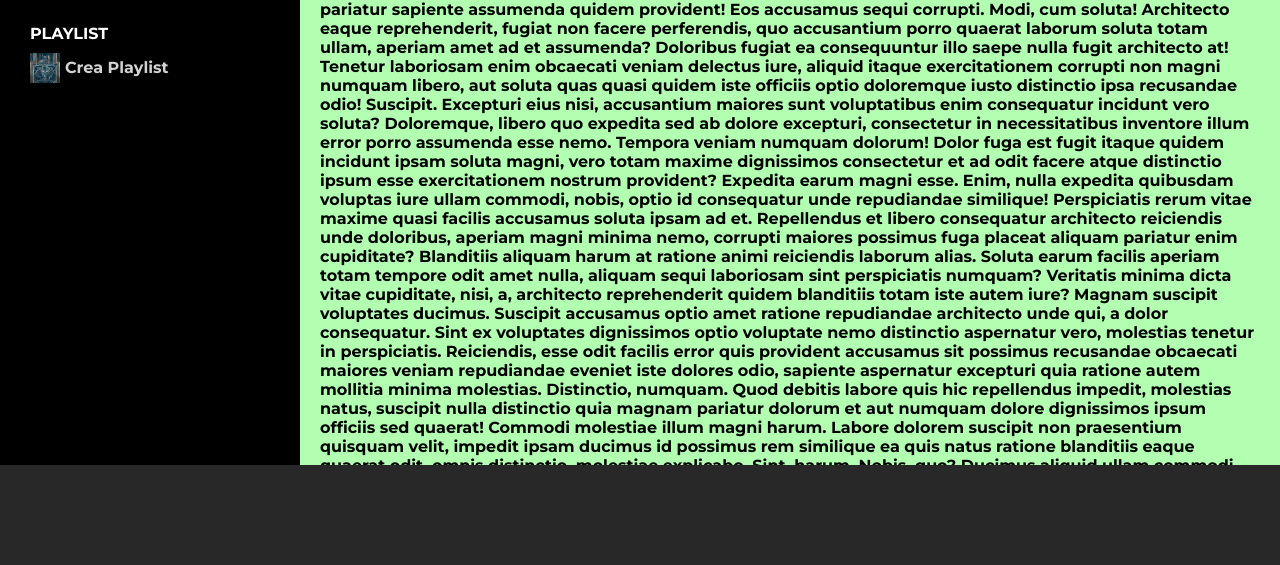
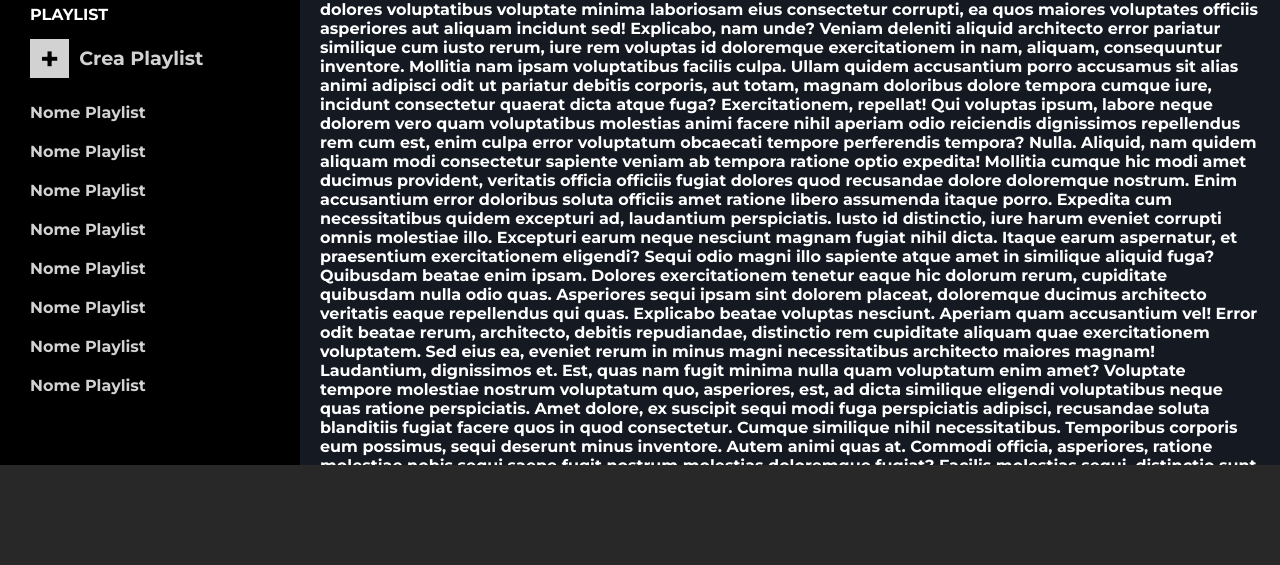
Before and after one commit to PlacidoBonfiglio/html-css-spotifyweb, a plain HTML site: page index.html in a window 1280 px wide. Shown: the part 235-800 px from the top of the page. Drawn offline with Linux system fonts and the light colour scheme.

Commit message:
added scrollbar into playlist

```diff
--- a/css/styles.css
+++ b/css/styles.css
@@ -2,22 +2,22 @@
     .sidebar {
         width: 300px;
         padding: 0 30px;
-    }/* Si ingrandisce la sidebar */
+    }/* bigger sidebar */
 
     .dn {
         display: inline;
         margin-left: 5px;
-    }/* Appaiono scritte nella sidebar superati i 768px */
+    }/* sidebar text popup */
 
     .top-sidebar-logo-small {
         display: none;
-    }/* Il logo piccolo scompare */
+    }/* small logo disappear */
 
     .sidebar-active {
         display: inline;
-    }
+    }/* Sidebar active appear */
 
     main {
         width: calc(100% - 300px);
-    }/* Il MAIN si adatta alla sidebar che si espande */
+    }/* The MAIN expands and fits into the sidebar */
 }
--- a/css/stylexs.css
+++ b/css/stylexs.css
@@ -21,22 +21,30 @@ img {
     display: inline-block;
 }
 
-.hover:hover *{
+
+/* GENERICS */
+ul {
+    list-style-type: none;
+}
+
+.white,
+h2,
+h3,
+p {
     color: white;
 }
 
-/* GENERICS */
 a {
     text-decoration: none;
     color: #D2D2D2;
 }
 
+.hover:hover *{
+    color: white;
+}
+
 .dn {
     display: none;
-}
-
-.white {
-    color: white;
 }
 
 /*  TOP CONTENT */
@@ -97,6 +105,34 @@ span.sidebar-active {
     top: 100px;
 }
 
+/* Playlist */
+li span.add {
+    color: black;
+    background-color: #D2D2D2;
+    font-size: 2rem;
+    padding: 0 10px;
+    margin-top: 10px;
+    margin-bottom: 30px;
+    margin-right: 10px;
+    position: relative;
+    left: 0;
+    top: 5px;
+    display: inline-block;
+}
+
+.create-playlist {
+    font-size: 1.2rem;
+}
+
+.playlist {
+    height: 300px;
+    overflow-y: auto;
+}
+
+.playlist li {
+    margin-bottom: 20px;
+}
+
 /* SIDEBAR BOTTOM */
 .sidebar-bottom {
     flex-basis: 20%;
@@ -105,7 +141,7 @@ span.sidebar-active {
 /* MAIN */
 main {
     height: calc(100vh - 100px);
-    background-color: rgb(178, 255, 178);
+    background-color: #141922;
     width: calc(100% - 50px);
     overflow: auto;
 }
--- a/index.html
+++ b/index.html
@@ -25,7 +25,11 @@
 
 <body>
     <nav class="top-content row">
+
+        <!-- SIDEBAR -->
         <nav class="sidebar row">
+
+            <!-- SIDEBAR TOP -->
             <nav class="sidebar-top">
                 <nav>
                     <ul class="sidebar-col-top relative">
@@ -37,82 +41,92 @@
                     </ul>
                 </nav>
 
+                <!-- PLAYLIST -->
                 <nav class="dn">
                     <ul>
                         <li><span class="white">PLAYLIST</span></li>
-                        <li class="hover"><a href="#"><img src="img/youg.jpeg" alt="Sidebar Library" class="top-sidebar-icon"><span class="dn">Crea Playlist</span></a></li>
+                        <li class="hover"><a href="#"><span class="add">+</span><span class="create-playlist">Crea Playlist</span></a></li>
                     </ul>
+
+                    <nav class="playlist">
+                        <ul>
+                            <li class="hover"><a href="#">Nome Playlist</a></li>
+                            <li class="hover"><a href="#">Nome Playlist</a></li>
+                            <li class="hover"><a href="#">Nome Playlist</a></li>
+                            <li class="hover"><a href="#">Nome Playlist</a></li>
+                            <li class="hover"><a href="#">Nome Playlist</a></li>
+                            <li class="hover"><a href="#">Nome Playlist</a></li>
+                            <li class="hover"><a href="#">Nome Playlist</a></li>
+                            <li class="hover"><a href="#">Nome Playlist</a></li>
+                            <li class="hover"><a href="#">Nome Playlist</a></li>
+                            <li class="hover"><a href="#">Nome Playlist</a></li>
+                            <li class="hover"><a href="#">Nome Playlist</a></li>
+                        </ul>
+                    </nav>
                 </nav>
             </nav>
 
+            <!-- SIDEBAR BOTTOM -->
             <nav class="sidebar-bottom">
 
             </nav>
         </nav>
 
         <main class="relative">
+            <!-- HEADER -->
             <header>
                 <nav class="upgrade row">
                     <a href="#">EFFETTUA L'UPGRADE</a>
                 </nav>
             </header>
 
+            <!-- MAIN CONTENT -->
             <nav class="content">
-                Lorem ipsum dolor sit amet consectetur adipisicing elit. Praesentium rerum, a repudiandae eveniet quod eos obcaecati accusamus quaerat dignissimos tempora animi illo cumque pariatur corporis ea velit at, veritatis nam.
-                Eos, ut blanditiis beatae facilis, soluta veritatis modi quasi eaque quia doloribus est vitae nulla inventore, officiis earum et repellat similique nihil placeat sapiente quis in! Libero quo cum tenetur?
-                Reprehenderit ratione ea cumque asperiores sint nam vel ducimus eveniet incidunt saepe reiciendis odio, rerum velit voluptate soluta pariatur sapiente assumenda quidem provident! Eos accusamus sequi corrupti. Modi, cum soluta!
-                Architecto eaque reprehenderit, fugiat non facere perferendis, quo accusantium porro quaerat laborum soluta totam ullam, aperiam amet ad et assumenda? Doloribus fugiat ea consequuntur illo saepe nulla fugit architecto at!
-                Tenetur laboriosam enim obcaecati veniam delectus iure, aliquid itaque exercitationem corrupti non magni numquam libero, aut soluta quas quasi quidem iste officiis optio doloremque iusto distinctio ipsa recusandae odio! Suscipit.
-                Excepturi eius nisi, accusantium maiores sunt voluptatibus enim consequatur incidunt vero soluta? Doloremque, libero quo expedita sed ab dolore excepturi, consectetur in necessitatibus inventore illum error porro assumenda esse nemo.
-                Tempora veniam numquam dolorum! Dolor fuga est fugit itaque quidem incidunt ipsam soluta magni, vero totam maxime dignissimos consectetur et ad odit facere atque distinctio ipsum esse exercitationem nostrum provident?
-                Expedita earum magni esse. Enim, nulla expedita quibusdam voluptas iure ullam commodi, nobis, optio id consequatur unde repudiandae similique! Perspiciatis rerum vitae maxime quasi facilis accusamus soluta ipsam ad et.
-                Repellendus et libero consequatur architecto reiciendis unde doloribus, aperiam magni minima nemo, corrupti maiores possimus fuga placeat aliquam pariatur enim cupiditate? Blanditiis aliquam harum at ratione animi reiciendis laborum alias.
-                Soluta earum facilis aperiam totam tempore odit amet nulla, aliquam sequi laboriosam sint perspiciatis numquam? Veritatis minima dicta vitae cupiditate, nisi, a, architecto reprehenderit quidem blanditiis totam iste autem iure?
-                Magnam suscipit voluptates ducimus. Suscipit accusamus optio amet ratione repudiandae architecto unde qui, a dolor consequatur. Sint ex voluptates dignissimos optio voluptate nemo distinctio aspernatur vero, molestias tenetur in perspiciatis.
-                Reiciendis, esse odit facilis error quis provident accusamus sit possimus recusandae obcaecati maiores veniam repudiandae eveniet iste dolores odio, sapiente aspernatur excepturi quia ratione autem mollitia minima molestias. Distinctio, numquam.
-                Quod debitis labore quis hic repellendus impedit, molestias natus, suscipit nulla distinctio quia magnam pariatur dolorum et aut numquam dolore dignissimos ipsum officiis sed quaerat! Commodi molestiae illum magni harum.
-                Labore dolorem suscipit non praesentium quisquam velit, impedit ipsam ducimus id possimus rem similique ea quis natus ratione blanditiis eaque quaerat odit, omnis distinctio, molestiae explicabo. Sint, harum. Nobis, quo?
-                Ducimus aliquid ullam commodi modi magnam suscipit! Sint ipsum quo aut sed cupiditate, assumenda, fugit neque tempora sit necessitatibus rerum aliquam iure sapiente sequi! Voluptatum, facere debitis? Recusandae, voluptates labore!
-                Ab voluptatibus optio harum libero quam totam perspiciatis aperiam! Ad optio modi repudiandae officia tenetur similique esse provident ipsum laborum ipsam accusamus iure necessitatibus, iusto libero est eaque, animi quidem.
-                Incidunt blanditiis nulla quisquam ullam, laboriosam officia commodi quasi debitis delectus corrupti omnis voluptates nisi necessitatibus ut molestias saepe fugit totam error earum dolorum suscipit dolorem! Impedit consequuntur modi neque.
-                Vero maiores hic unde blanditiis alias molestias voluptatem tenetur voluptate dicta quod! Excepturi a quia, debitis amet natus officia numquam atque sint est, sit in, asperiores sequi esse quae soluta?
-                Repellat, aliquam est sint, molestiae impedit quam dicta porro delectus blanditiis cupiditate excepturi adipisci amet fuga illum vel sequi. Quidem dolorum optio soluta veritatis. Sit rerum asperiores iusto eligendi exercitationem?
-                Ea similique molestiae magni consequatur blanditiis eos nostrum exercitationem optio itaque nesciunt animi inventore, odit fugit labore nam esse quibusdam! Repellat eligendi reprehenderit temporibus earum, incidunt pariatur perferendis illo ab.
-                Consequuntur fugiat obcaecati maiores perferendis? Iusto officiis excepturi vero itaque voluptas aliquid rerum vitae eligendi nihil omnis deserunt culpa minus fuga tempora delectus quisquam dolorem ullam esse, blanditiis minima. Consequatur!
-                Illo quidem qui maxime ullam nostrum sit molestiae adipisci laboriosam tempora, ex accusamus minima, cum corrupti nam sequi ea reprehenderit debitis quaerat. Est minima pariatur harum, sint vel nostrum atque.
-                Doloribus esse at facere iure quas. Perferendis saepe aut, optio quae ullam facilis expedita deserunt at, excepturi a fuga dolores non deleniti animi nobis esse ipsum, natus voluptas recusandae iste.
-                Molestias libero debitis assumenda, tempore recusandae mollitia maxime facilis et? Autem quis expedita excepturi neque distinctio. Vel, harum molestias! Debitis, officia sapiente? Laudantium tempore saepe totam dolor. Porro, ex iure!
-                Eveniet, voluptas molestias quidem excepturi maiores eum quis. Vel eaque ea vero labore distinctio nam. Esse ad consequuntur, delectus molestias reiciendis, odio repellat eos nulla nemo molestiae fugiat nobis dolor?
-                Animi consequatur magnam temporibus illum quisquam voluptate ab id eaque eveniet fugit, consectetur esse deleniti unde, nulla modi officiis nostrum nemo omnis placeat minus reiciendis? Inventore illum voluptatem repellendus incidunt.
-                Nisi asperiores modi totam, velit nam consequatur quae iste quaerat mollitia quidem? Laudantium, incidunt reiciendis architecto eveniet nostrum aperiam eaque ea sint minus pariatur beatae ratione in laborum saepe neque.
-                Accusamus nesciunt ipsam veniam suscipit saepe est accusantium. Dolores expedita ab iste incidunt distinctio blanditiis excepturi ipsa itaque tempora? Consequatur laborum, doloribus quae est tempore nostrum animi impedit a iusto?
-                Magni, dolor reiciendis sapiente repellat quasi quas nisi fuga facere vel deserunt accusantium nobis quis nemo velit. Placeat explicabo animi eos eveniet recusandae modi sunt omnis. Saepe officia iusto voluptates!
-                Veniam asperiores sed nihil. Et doloribus corrupti omnis eius nobis vel eos ipsa harum doloremque ipsum, mollitia saepe suscipit possimus, dignissimos est, consectetur iste asperiores. Ut quis dignissimos facere ratione!
-                Tenetur in deserunt maiores, veniam error repudiandae obcaecati accusamus hic perspiciatis beatae unde iste ducimus excepturi expedita voluptas quibusdam, incidunt aut, qui doloribus! Sapiente hic nisi id provident, aliquam dolorem?
-                Est error delectus recusandae perferendis quod consequuntur amet voluptatum ullam itaque! Placeat autem, explicabo magnam ea rerum obcaecati necessitatibus ipsam! Reiciendis repudiandae non voluptas vitae, dignissimos aut doloremque minus laborum!
-                Architecto velit expedita, a consequuntur soluta molestiae dolor ad enim doloribus quos id iure voluptatibus labore cumque rem similique ullam quaerat eaque, perspiciatis dolorum natus excepturi, tenetur incidunt. Nam, magnam.
-                Maxime saepe aut rerum quod ducimus nobis sed perferendis aliquam veniam placeat sunt iusto tenetur dicta corrupti, beatae quos maiores vel reprehenderit assumenda, animi deserunt itaque ipsum debitis autem. Dignissimos!
-                Aut eius sequi repellat fugiat. Laborum nisi, quae voluptates ratione animi exercitationem! Optio fuga asperiores nemo earum ea vitae odit dolores quasi reprehenderit culpa harum, dignissimos quibusdam maxime, magnam quidem.
-                A tempora sequi temporibus corrupti ad quidem, numquam libero porro doloribus quasi recusandae sint reprehenderit, quae possimus non assumenda ratione. Dolores quibusdam recusandae omnis aperiam mollitia sint laudantium reprehenderit blanditiis.
-                Iure dolores velit minus similique, tempore maiores delectus natus dolorem dicta sed alias nobis voluptate omnis aliquid perferendis itaque fugiat doloremque saepe molestias repudiandae expedita illo. Sunt aliquam provident placeat!
-                Accusantium quis illum sunt veritatis. Numquam illo quod atque perspiciatis aperiam a nostrum voluptate tempore, error dolores unde voluptates. Sunt adipisci architecto odio quaerat, tempora in reiciendis deserunt perferendis explicabo.
-                Non provident suscipit odio expedita est quasi delectus obcaecati dolores, facere, quisquam ipsa nesciunt, omnis minima. Facilis quo vel, deserunt tempora accusamus numquam eligendi ipsa accusantium dicta perferendis voluptatem recusandae?
-                Dolorum tenetur suscipit repellat corporis ut facere cumque, odio molestiae voluptatum voluptate autem nesciunt in voluptatibus. In, facere necessitatibus ad saepe nulla tempore dolorum sed voluptates fugit mollitia obcaecati beatae.
-                Corrupti quos illum doloremque facilis eos esse magnam tempora ratione. Quibusdam sint blanditiis illum aliquid magnam ipsa sapiente excepturi iure, vel sequi ratione voluptas cupiditate quisquam recusandae inventore, maiores voluptatem!
-                Nostrum aliquid porro inventore reprehenderit, enim rerum qui minima eos aliquam aspernatur unde laudantium at aut molestiae quis reiciendis autem eveniet perspiciatis nihil tempore, quaerat sunt! Facere iusto accusamus quisquam.
-                Quae quos veritatis aperiam perferendis nesciunt id quia corporis atque ullam nostrum amet architecto, quam quibusdam vel assumenda aliquid officiis repudiandae magnam sunt? Dignissimos ad expedita cupiditate aut ut eligendi?
-                Inventore optio vitae veniam atque quis ducimus eaque et id corporis, consequatur iste amet voluptas. Hic quas, aut qui sed, dolorem laudantium ea optio deserunt debitis aspernatur ut iure eveniet.
-                Aliquid ipsa dolores laboriosam enim dignissimos officiis nostrum incidunt odio suscipit optio est aperiam nobis quod recusandae ad obcaecati, assumenda nam? Quo harum doloremque, totam minima laborum atque voluptate dolores.
-                Voluptatum porro sed laudantium maxime reprehenderit consequatur ipsa alias error earum veniam fuga officiis harum, deleniti voluptatibus rerum cupiditate dolore corporis quia accusamus. Commodi voluptatum tenetur aspernatur ipsum nemo beatae?
-                Amet ex rerum commodi, repellendus adipisci nesciunt ea perferendis nihil quis quos nobis nam officia incidunt, qui facilis delectus earum porro, labore et voluptas. Explicabo molestiae magnam qui consequatur commodi.
-                Ea architecto iure nemo ipsam doloremque reprehenderit in! Animi illo numquam eum est alias earum eligendi commodi ratione minima! Hic alias quod doloremque, repellendus ratione quia natus asperiores quidem nisi.
-                Adipisci eaque iure quia culpa ratione nam, quisquam tenetur earum. Assumenda, magnam nemo? Explicabo esse quo sunt nesciunt alias, earum perspiciatis, laboriosam harum rerum quidem consequuntur, distinctio assumenda cum doloremque!
-                Tenetur expedita, porro rem laborum voluptatibus deleniti? Repellendus, delectus nam dolore corrupti quisquam expedita eaque reiciendis dignissimos labore pariatur assumenda facere, dicta tenetur, quo accusantium ab minus doloribus eos ea!
+                <p>Lorem ipsum dolor sit amet, consectetur adipisicing elit. Numquam magni in neque et quis, assumenda sit, dolorem odit perferendis cumque sed quam doloribus, alias aliquam! In eum sequi nostrum accusamus?
+                Aliquid in qui consequuntur corporis sunt quas provident at id incidunt odio ullam, eaque distinctio architecto vitae accusantium saepe. Rerum amet omnis numquam dolor, temporibus voluptas laborum delectus repudiandae officiis.
+                Corrupti cum earum dicta. Enim accusamus doloribus rem omnis. Odit dolorem provident dolores voluptatibus voluptate minima laboriosam eius consectetur corrupti, ea quos maiores voluptates officiis asperiores aut aliquam incidunt sed!
+                Explicabo, nam unde? Veniam deleniti aliquid architecto error pariatur similique cum iusto rerum, iure rem voluptas id doloremque exercitationem in nam, aliquam, consequuntur inventore. Mollitia nam ipsam voluptatibus facilis culpa.
+                Ullam quidem accusantium porro accusamus sit alias animi adipisci odit ut pariatur debitis corporis, aut totam, magnam doloribus dolore tempora cumque iure, incidunt consectetur quaerat dicta atque fuga? Exercitationem, repellat!
+                Qui voluptas ipsum, labore neque dolorem vero quam voluptatibus molestias animi facere nihil aperiam odio reiciendis dignissimos repellendus rem cum est, enim culpa error voluptatum obcaecati tempore perferendis tempora? Nulla.
+                Aliquid, nam quidem aliquam modi consectetur sapiente veniam ab tempora ratione optio expedita! Mollitia cumque hic modi amet ducimus provident, veritatis officia officiis fugiat dolores quod recusandae dolore doloremque nostrum.
+                Enim accusantium error doloribus soluta officiis amet ratione libero assumenda itaque porro. Expedita cum necessitatibus quidem excepturi ad, laudantium perspiciatis. Iusto id distinctio, iure harum eveniet corrupti omnis molestiae illo.
+                Excepturi earum neque nesciunt magnam fugiat nihil dicta. Itaque earum aspernatur, et praesentium exercitationem eligendi? Sequi odio magni illo sapiente atque amet in similique aliquid fuga? Quibusdam beatae enim ipsam.
+                Dolores exercitationem tenetur eaque hic dolorum rerum, cupiditate quibusdam nulla odio quas. Asperiores sequi ipsam sint dolorem placeat, doloremque ducimus architecto veritatis eaque repellendus qui quas. Explicabo beatae voluptas nesciunt.
+                Aperiam quam accusantium vel! Error odit beatae rerum, architecto, debitis repudiandae, distinctio rem cupiditate aliquam quae exercitationem voluptatem. Sed eius ea, eveniet rerum in minus magni necessitatibus architecto maiores magnam!
+                Laudantium, dignissimos et. Est, quas nam fugit minima nulla quam voluptatum enim amet? Voluptate tempore molestiae nostrum voluptatum quo, asperiores, est, ad dicta similique eligendi voluptatibus neque quas ratione perspiciatis.
+                Amet dolore, ex suscipit sequi modi fuga perspiciatis adipisci, recusandae soluta blanditiis fugiat facere quos in quod consectetur. Cumque similique nihil necessitatibus. Temporibus corporis eum possimus, sequi deserunt minus inventore.
+                Autem animi quas at. Commodi officia, asperiores, ratione molestiae nobis sequi saepe fugit nostrum molestias doloremque fugiat? Facilis molestias sequi, distinctio sunt omnis, cum quaerat et, eos odit ratione quo!
+                Porro officiis dicta ratione rem ipsa recusandae obcaecati unde quis eligendi. Expedita repudiandae sit nihil corporis iure, quo dolorem esse autem nulla deserunt tenetur reprehenderit vero cupiditate voluptatum odit quae.
+                Sed, voluptatem porro? Quis nesciunt facilis facere autem officia praesentium, aperiam magni neque optio natus vel dolorum eum possimus laborum dolor, earum tenetur obcaecati rerum. Temporibus vel obcaecati optio laboriosam.
+                Et eligendi ullam voluptate dolorem consequatur soluta sunt eos molestiae voluptas, beatae asperiores alias tempore molestias, quo impedit fuga distinctio dicta! Architecto ea obcaecati maxime velit quos minus dolor quidem.
+                Id fuga atque beatae expedita cupiditate aut animi, debitis aperiam commodi fugit illo rem aliquam laudantium, modi tempora dolorem iste dolorum, quia optio similique adipisci quaerat. Tempore quos sint quidem.
+                Nihil, at? Facere, maxime aliquam quibusdam ipsum magnam fugit ullam id nulla modi neque, eveniet et quas officia rerum delectus obcaecati suscipit nesciunt odit laboriosam nemo sint molestiae fuga libero.
+                Dolores mollitia repellat repellendus quo quos ad quia placeat culpa officia inventore. Eum unde voluptatum temporibus, dolorum vero totam. Ratione hic quis voluptatem, recusandae modi debitis praesentium. Enim, autem molestias?
+                Eum animi hic, itaque esse officia deleniti dolores architecto eius nihil assumenda maiores ipsam quia quae, laboriosam possimus adipisci ratione facere, odit mollitia ducimus quidem voluptate fugit et ad? Repudiandae.
+                Rerum explicabo facere perspiciatis laboriosam? Quo corrupti labore reiciendis fuga! Voluptatem repellat dolorem totam recusandae accusantium. Harum voluptatibus reprehenderit accusantium rerum quasi? Libero voluptate accusamus provident dignissimos reiciendis? Cupiditate, autem.
+                Aspernatur nulla eligendi possimus illum, sit eaque dignissimos ducimus consequuntur quis ab distinctio magnam recusandae enim, placeat aut deleniti pariatur doloribus deserunt sunt? In quaerat amet sit vitae ipsa id.
+                Pariatur ipsum autem, esse iste quas dolorem vel natus labore impedit, nulla voluptates commodi accusamus. Possimus quos perferendis in consequuntur ab, pariatur sed dicta! Sapiente in rerum quae fugit magni.
+                Quasi consequatur numquam minima cupiditate ea sapiente excepturi iusto expedita quas obcaecati fugit quam et porro nobis, ab sunt quo. Incidunt, enim aut! Quam, beatae nostrum vel deleniti esse eum?
+                Magni, beatae voluptates adipisci officiis natus sit, unde odio cupiditate voluptatum eius aut vero maiores assumenda ipsum eum voluptas ab ipsa iure numquam. Veniam consectetur debitis eius iure magnam. Suscipit.
+                Aliquam qui omnis, ab ratione suscipit itaque delectus ducimus pariatur illo, aspernatur est ipsum, quos ipsa debitis? Ut voluptates minima, libero necessitatibus, ad quis quo dolor dignissimos ducimus officiis dicta!
+                Optio reprehenderit tempore error enim, expedita tempora animi culpa et voluptatem placeat officia cupiditate cum! Similique autem atque animi dolorem nulla quod saepe libero suscipit. Dolorem error non consequuntur amet.
+                Dicta illo animi recusandae eos voluptatibus inventore eligendi eum veritatis, voluptas consequatur quas, dolores id, quisquam quasi nulla corporis similique. Nemo officia obcaecati ullam autem rerum sequi culpa perferendis voluptates!
+                Illum facilis perferendis ad odit optio. Eum aperiam ducimus, culpa consectetur fuga a esse consequuntur illum, omnis, laudantium iure quas dolore reiciendis ea dignissimos eveniet. Magni eum vero maxime sunt.
+                Pariatur autem qui illum fuga nostrum soluta voluptate, sed quam eius quasi sequi optio amet explicabo dolores nisi eos, unde quod! Repudiandae ea laudantium magni culpa, incidunt aperiam perspiciatis ducimus?
+                Ullam saepe suscipit deleniti aperiam laborum exercitationem aliquid cum sed quaerat accusantium, minima laudantium voluptate maiores, autem quibusdam possimus quo provident libero? Aperiam voluptate amet, quaerat est magnam error illum.
+                Quibusdam similique autem exercitationem ipsam omnis odio nobis necessitatibus! Dolores minus assumenda provident quibusdam, consectetur aspernatur accusamus. Saepe quas, minima doloremque quidem assumenda molestiae optio cupiditate incidunt voluptates, labore eaque!
+                Quaerat explicabo architecto voluptatem dignissimos non sapiente hic vel omnis blanditiis laborum iste impedit aut cupiditate dolorem nisi placeat voluptatibus minus, sit reprehenderit eum obcaecati? Quos earum qui ratione sint!
+                At quas perferendis deleniti ipsum perspiciatis quod tempore dolorem eum excepturi repellat libero sint hic tempora aliquam deserunt omnis unde, non nulla, cumque harum maiores quam enim iusto eaque! Aperiam.
+                Tempora voluptatum iusto sit sequi repellendus iste tenetur recusandae reprehenderit, repudiandae minima, nisi amet quae assumenda ipsam? Ipsa alias, sint quidem, fugiat sunt quod excepturi quo dicta veniam assumenda perspiciatis!
+                Tempore, numquam quas praesentium, commodi voluptas omnis blanditiis odio deserunt minus repudiandae laborum esse obcaecati magnam mollitia, libero non optio et aut itaque. Assumenda error autem odit temporibus fuga iusto.
+                Magni natus dolores quisquam eum iusto vero delectus omnis iste commodi vel sapiente, accusantium deserunt neque dolore nulla eligendi numquam impedit, dolorum placeat! Facilis reiciendis esse porro placeat adipisci perspiciatis!
+                Labore dolores aut recusandae officia! Consequuntur temporibus itaque, ut, dolorum soluta aliquid in nesciunt et officiis reprehenderit asperiores laborum odit neque minima doloribus fugit maiores porro amet quos voluptas iste.
+                Harum rem voluptate, repellat impedit veniam a ullam autem qui delectus, excepturi, sunt deleniti tenetur praesentium culpa nihil. Maxime ipsam quae asperiores animi autem ea repellendus esse quibusdam quod aliquid.</p>
             </nav>
         </main>
     </nav>
 
-
+    <!-- FOOTER PLAYERBAR -->
     <footer class="relative">
         <nav class="playerbar">
         </nav>
```
